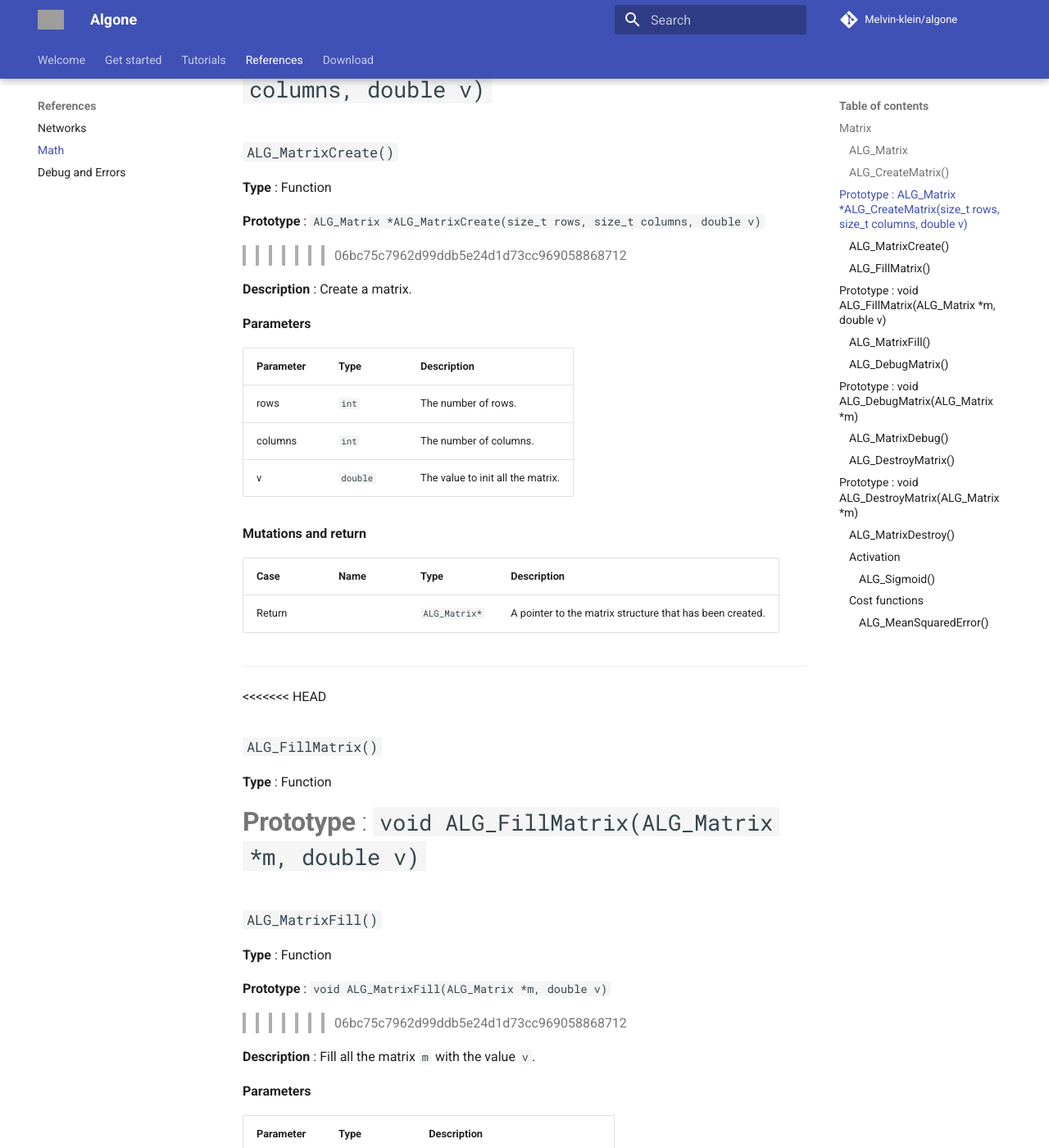
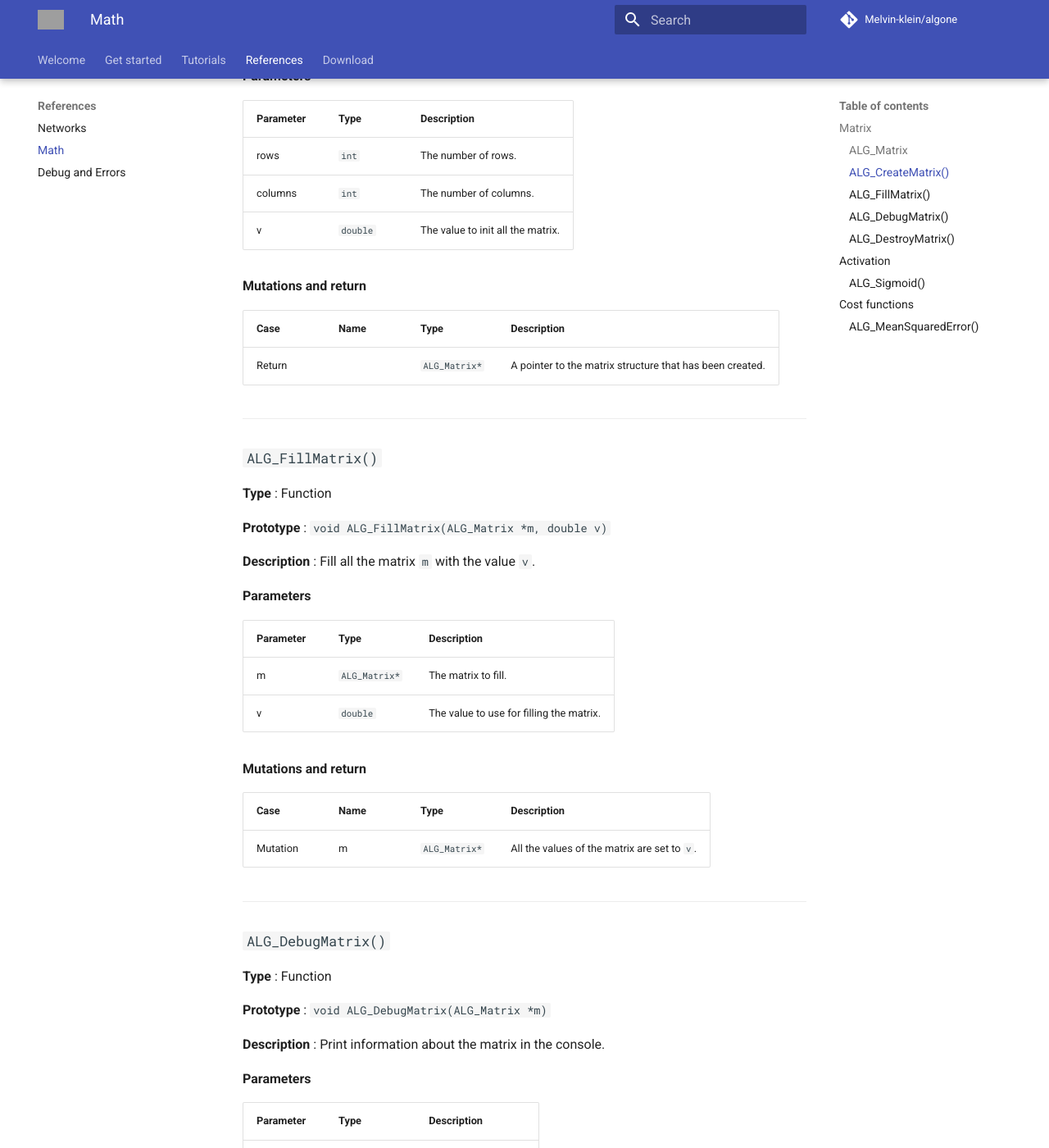
Before and after one commit to Melvin-klein/algone, an MkDocs documentation site: the page built from docs/references/math.md, in a window 1280 px wide and 1400 px high, scrolled down 730 px. Shown: the whole window at 82% size. Built offline with MkDocs 1.6.1 and Material for MkDocs 9.7.7, drawn with Linux system fonts in a browser that asks for light colours; comment, search, counter and statistics services are not loaded; some of the changed text lies outside the part shown; grey boxes are pictures that could not be loaded.

Commit message:
Fix conflict

```diff
--- a/docs/references/math.md
+++ b/docs/references/math.md
@@ -13,19 +13,11 @@
 
 ---
 
-<<<<<<< HEAD
 ### `ALG_CreateMatrix()`
 
 **Type** : Function
 
 **Prototype** : `ALG_Matrix *ALG_CreateMatrix(size_t rows, size_t columns, double v)`
-=======
-### `ALG_MatrixCreate()`
-
-**Type** : Function
-
-**Prototype** : `ALG_Matrix *ALG_MatrixCreate(size_t rows, size_t columns, double v)`
->>>>>>> 06bc75c7962d99ddb5e24d1d73cc969058868712
 
 **Description** : Create a matrix.
 
@@ -45,19 +37,11 @@
 
 ---
 
-<<<<<<< HEAD
 ### `ALG_FillMatrix()`
 
 **Type** : Function
 
 **Prototype** : `void ALG_FillMatrix(ALG_Matrix *m, double v)`
-=======
-### `ALG_MatrixFill()`
-
-**Type** : Function
-
-**Prototype** : `void ALG_MatrixFill(ALG_Matrix *m, double v)`
->>>>>>> 06bc75c7962d99ddb5e24d1d73cc969058868712
 
 **Description** : Fill all the matrix `m` with the value `v`.
 
@@ -76,19 +60,11 @@
 
 ---
 
-<<<<<<< HEAD
 ### `ALG_DebugMatrix()`
 
 **Type** : Function
 
 **Prototype** : `void ALG_DebugMatrix(ALG_Matrix *m)`
-=======
-### `ALG_MatrixDebug()`
-
-**Type** : Function
-
-**Prototype** : `void ALG_MatrixDebug(ALG_Matrix *m)`
->>>>>>> 06bc75c7962d99ddb5e24d1d73cc969058868712
 
 **Description** : Print information about the matrix in the console.
 
@@ -104,19 +80,11 @@ No mutations or return.
 
 ---
 
-<<<<<<< HEAD
 ### `ALG_DestroyMatrix()`
 
 **Type** : Function
 
 **Prototype** : `void ALG_DestroyMatrix(ALG_Matrix *m)`
-=======
-### `ALG_MatrixDestroy()`
-
-**Type** : Function
-
-**Prototype** : `void ALG_MatrixDestroy(ALG_Matrix *m)`
->>>>>>> 06bc75c7962d99ddb5e24d1d73cc969058868712
 
 **Description** : Free memory of the matrix `m`.
 
```
